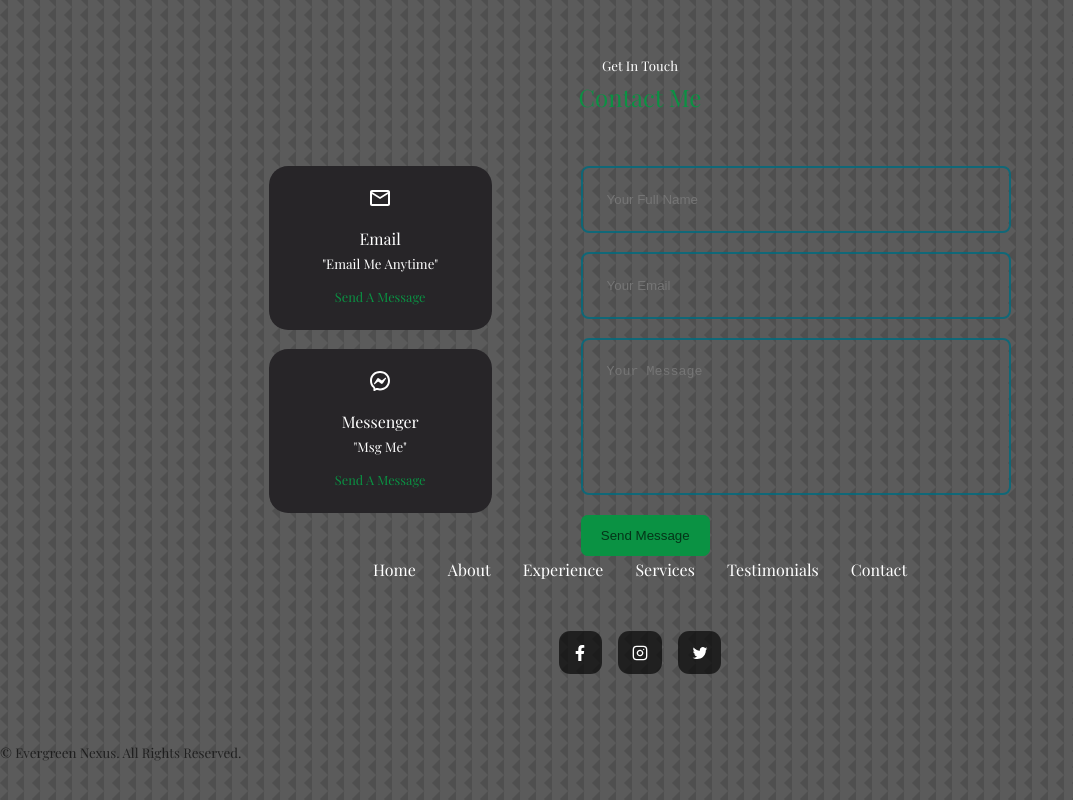
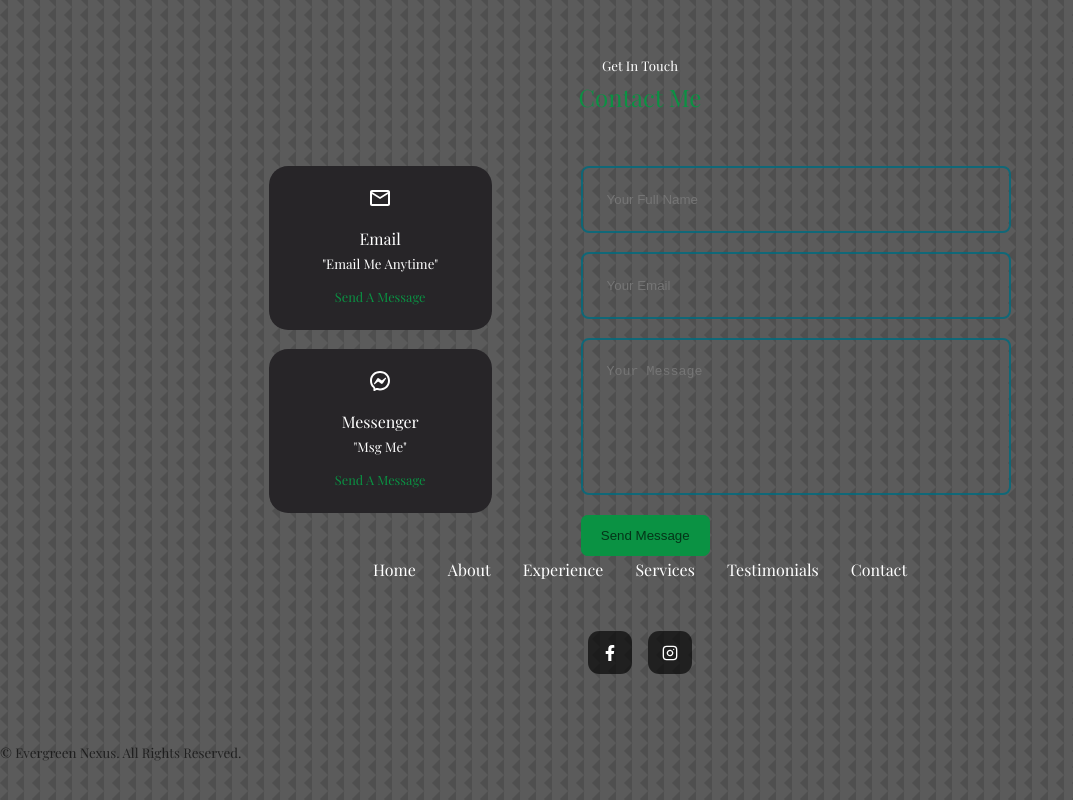
Before and after one commit to sawTheDeveloper/Portfolio, a React (Create React App) app: page / in a window 1280 px wide. Shown: the part 4681-5481 px from the top of the page, without its empty margins (0-1073 px from the left). Built offline with nearby package versions, Linux system fonts and the light colour scheme.

Commit message:
Update removed twitter link

```diff
--- a/src/components/Footer/Footer.jsx
+++ b/src/components/Footer/Footer.jsx
@@ -2,7 +2,7 @@ import React from 'react'
 import './Footer.css'
 import {FaFacebookF} from 'react-icons/fa'
 import {FiInstagram} from 'react-icons/fi'
-import {IoLogoTwitter} from 'react-icons/io'
+// import {IoLogoTwitter} from 'react-icons/io'
 
 const Footer = () => {
   return (
@@ -21,7 +21,7 @@ const Footer = () => {
           <div className="footer__socials">
             <a href="https://facebook.com/Sawchosiz" rel="noreferrer" target="_blank"><FaFacebookF /> </a>
             <a href="https://instagram.com/sawchosiz" rel="noreferrer" target="_blank"><FiInstagram /></a>
-            <a href="https://twitter.com/Sawthedeveloper" rel="noreferrer" target="_blank"><IoLogoTwitter/></a>
+            {/* <a href="https://twitter.com/Sawthedeveloper" rel="noreferrer" target="_blank"><IoLogoTwitter/></a> */}
           </div>
           <div className="footer__copyright">
             <small>&copy; Evergreen Nexus. All Rights Reserved.</small>
```
